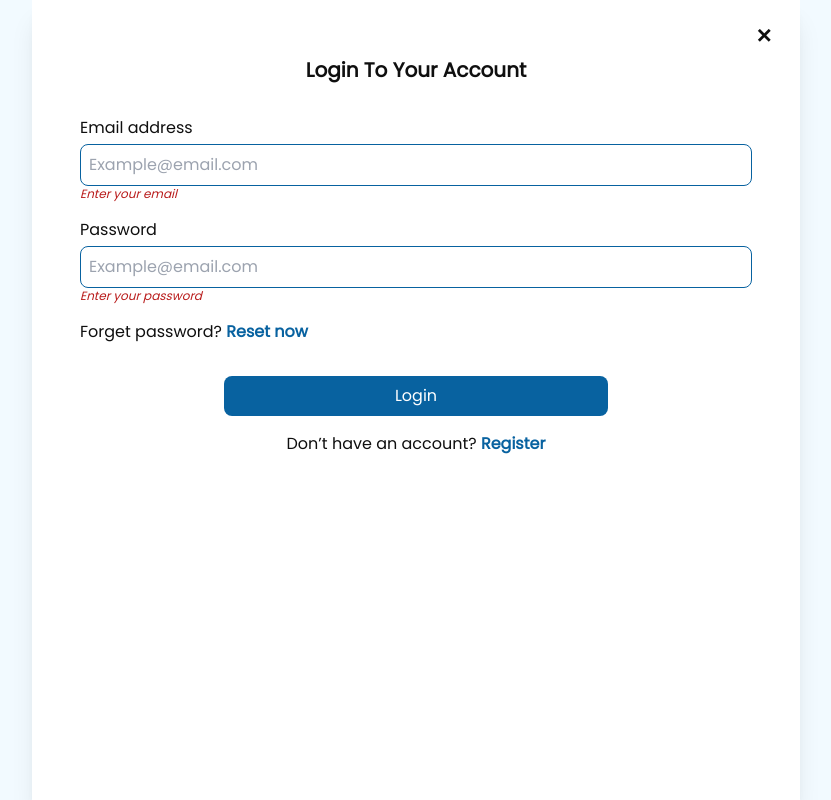
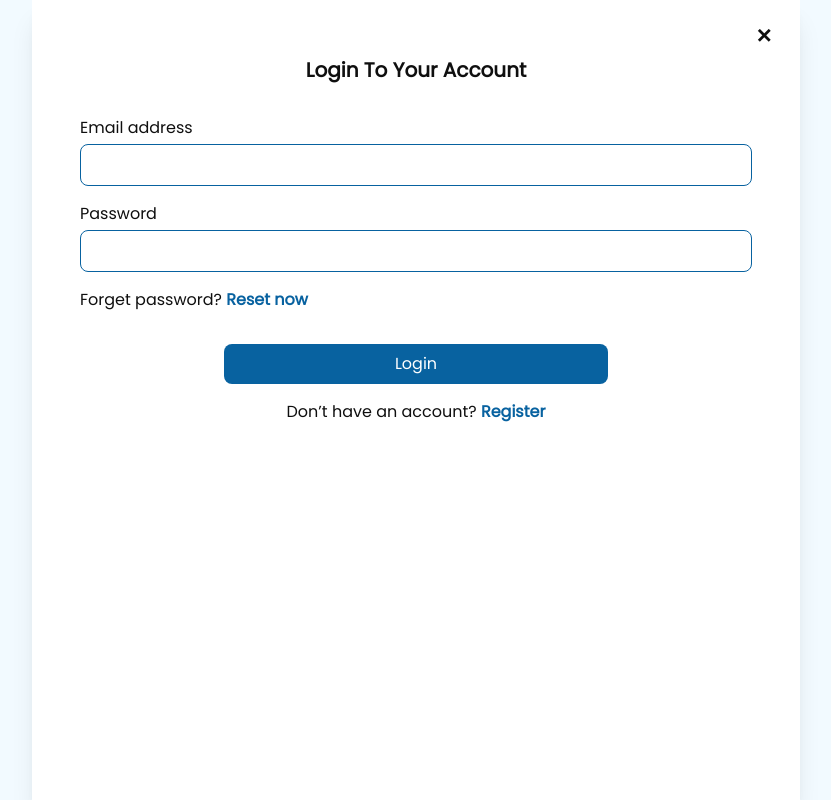
Before and after one commit to Hitevest-Organisation/hitevest-dashboard, a Next.js app: page / in a window 1280 px wide. Shown: the whole page, without its empty margins (224-1055 px from the left). Built offline with nearby package versions, Linux system fonts and the light colour scheme.

Commit message:
Login Logic

```diff
--- a/pages/index.tsx
+++ b/pages/index.tsx
@@ -1,7 +1,48 @@
 import Link from "next/link";
+import axios from "../lib/AxiosInstance";
+import { useEffect, useState } from "react";
+import { useForm } from "react-hook-form";
 import AuthLayout from "../layouts/AuthLayout";
+import Router from "next/router";
 
 export default function LoginPage() {
+  const {
+    reset,
+    register,
+    handleSubmit,
+    formState: { errors },
+  } = useForm({});
+  const [errorMsg, setErrorMsg] = useState(null);
+  const [fetching, setFetching] = useState(false);
+
+  const login = async (payload: Payload) => {
+    setErrorMsg(null);
+    setFetching(true);
+
+    await axios
+      .post("/login", payload)
+      .then((response: any) => {
+        reset();
+        localStorage.setItem("userData", JSON.stringify(response?.data));
+        Router.replace("/dashboard");
+      })
+      .catch((e) => {
+        console.log(e?.response?.data.message);
+
+        setErrorMsg(
+          e?.response?.data.message ||
+            "Sorry, an error occured. Please try again"
+        );
+      })
+      .finally(() => setFetching(false));
+  };
+
+  useEffect(() => {
+    // Auto redirect to dashboard if user is logged in
+    const UserData = localStorage.getItem("userData");
+    if (!!UserData) Router.replace("/dashboard");
+  }, []);
+
   return (
     <AuthLayout
       page="Login"
@@ -9,29 +50,55 @@ export default function LoginPage() {
       title="Login To Your Account"
       backLink="https://hitevest.com"
     >
-      <section className="mx-auto max-w-screen-md p-8">
+      <form
+        className="mx-auto max-w-screen-md p-8"
+        onSubmit={handleSubmit((data) => login(data))}
+      >
+        {!!errorMsg && (
+          <div className="border rounded mx-auto max-w-sm border-red-600 border-l-4 text-center text-sm mb-4 py-2 px-4 text-gray-800">
+            {errorMsg}
+          </div>
+        )}
+
         <div className="pb-4">
           <div>
             <div className="font-medium pb-1">Email address</div>
             <div>
               <input
                 className="bg-white bg-secondary border border-primary rounded-lg w-full p-2 focus:outline-none"
-                placeholder="Example@email.com"
+                {...register("email", {
+                  required: true,
+                  pattern: {
+                    value:
+                      /^(([^<>()[\]\\.,;:\s@"]+(\.[^<>()[\]\\.,;:\s@"]+)*)|(".+"))@((\[[0-9]{1,3}\.[0-9]{1,3}\.[0-9]{1,3}\.[0-9]{1,3}])|(([a-zA-Z\-0-9]+\.)+[a-zA-Z]{2,}))$/,
+                    message: "Please enter a valid email",
+                  },
+                })}
               />
             </div>
           </div>
-          <div className="text-xs text-red-700 italic">Enter your email</div>
+          {errors.email && (
+            <div className="text-xs text-red-700 italic">
+              {errors.email?.message || "Enter your email"}
+            </div>
+          )}
         </div>
+
         <div className="pb-4">
           <div className="font-medium pb-1"> Password</div>
           <div>
             <input
               className="bg-white bg-secondary border border-primary rounded-lg w-full p-2 focus:outline-none"
-              placeholder="Example@email.com"
+              {...register("password", { required: true })}
             />
           </div>
-          <div className="text-xs text-red-700 italic">Enter your password</div>
+          {errors.password && (
+            <div className="text-xs text-red-700 italic">
+              Enter your password
+            </div>
+          )}
         </div>
+
         <div className="pb-2">
           <div className="">
             Forget password?{" "}
@@ -42,13 +109,20 @@ export default function LoginPage() {
             </Link>
           </div>
         </div>
+
         <div className="text-center pt-6">
-          <Link href="/dashboard">
-            <a className="bg-primary rounded-lg mx-auto max-w-sm text-white p-2 block">
+          {fetching ? (
+            <LoadingButton />
+          ) : (
+            <button
+              type="submit"
+              className="bg-primary rounded-lg mx-auto max-w-sm text-white w-full p-2"
+            >
               Login
-            </a>
-          </Link>
+            </button>
+          )}
         </div>
+
         <div className="py-4">
           <div className="text-center">
             Don’t have an account?{" "}
@@ -59,7 +133,27 @@ export default function LoginPage() {
             </Link>
           </div>
         </div>
-      </section>
+      </form>
     </AuthLayout>
   );
 }
+
+export function LoadingButton() {
+  return (
+    <div className="bg-primary rounded-lg cursor-not-allowed mx-auto max-w-sm bg-opacity-60 text-white w-full p-3">
+      <div className="flex space-x-4 justify-center">
+        {[...new Array(3)].map((el, i) => (
+          <div
+            className="bg-white rounded-full bg-opacity-90 h-3 animate-pulse w-3"
+            key={i}
+          />
+        ))}
+      </div>
+    </div>
+  );
+}
+
+interface Payload {
+  email: string;
+  password: string;
+}
```
